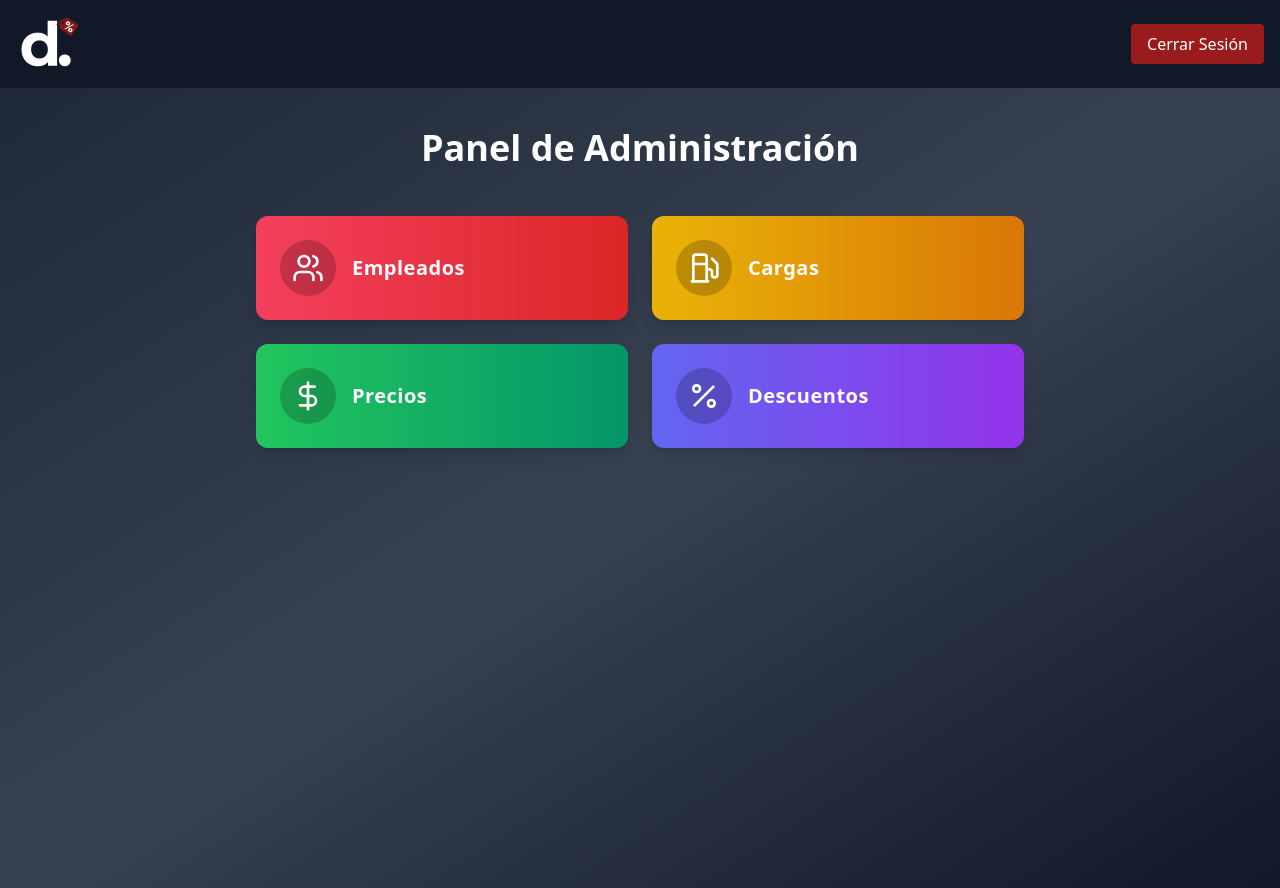
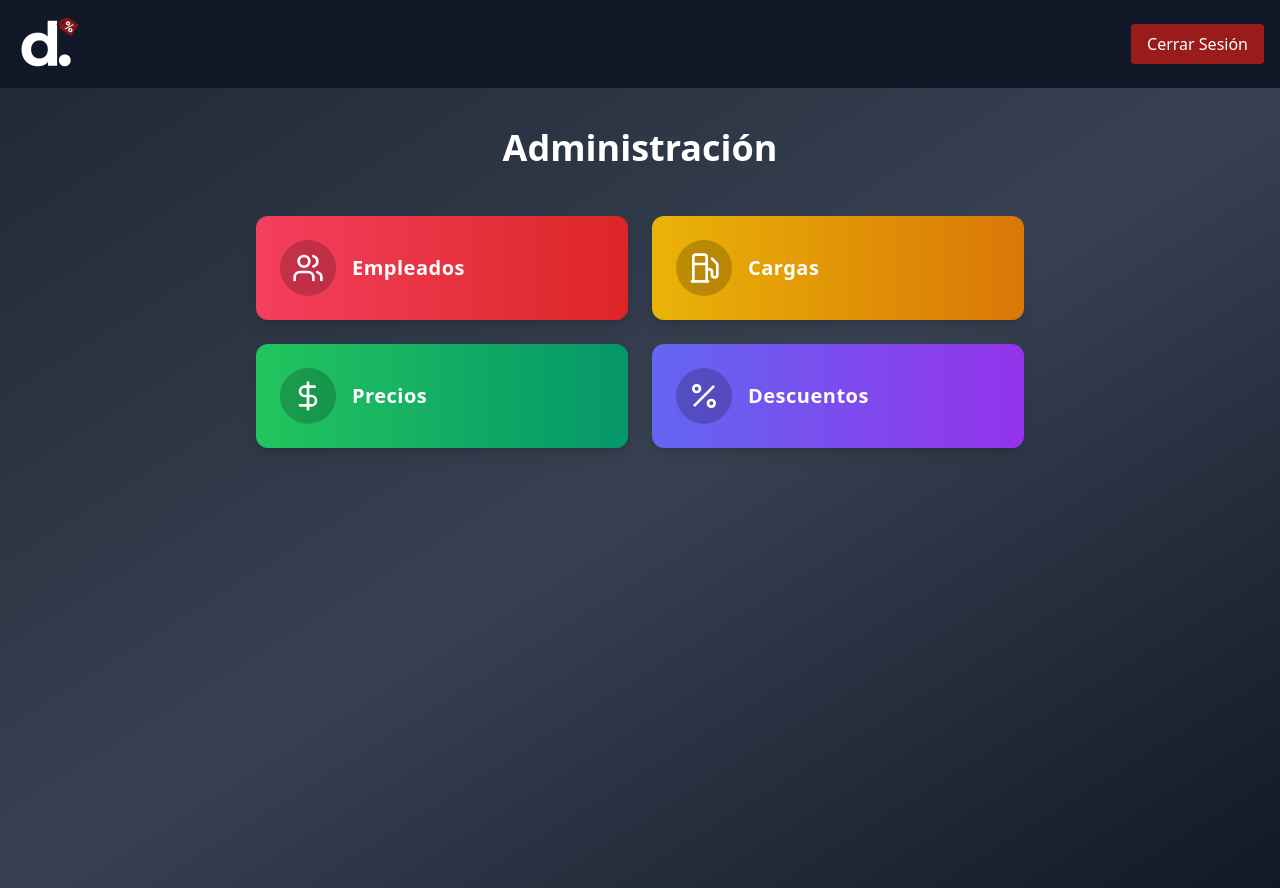
Before and after one commit to julioborn/descuentos, a Next.js app: page /admin in a window 1280 px wide. Built offline with nearby package versions, Linux system fonts and the light colour scheme; no server answers; sample sign-in values are in the browser's storage.

Commit message:
nueva administración 2

```diff
--- a/src/app/admin/page.tsx
+++ b/src/app/admin/page.tsx
@@ -42,7 +42,7 @@
 
     return (
         <main className="min-h-screen px-6 py-10 bg-gradient-to-br from-gray-800 via-gray-700 to-gray-900 text-white">
-            <h1 className="text-4xl font-bold text-center mb-12">Panel de Administración</h1>
+            <h1 className="text-4xl font-bold text-center mb-12">Administración</h1>
 
             <div className="grid grid-cols-1 sm:grid-cols-2 gap-6 max-w-3xl mx-auto">
                 {secciones.map((item) => (
```
